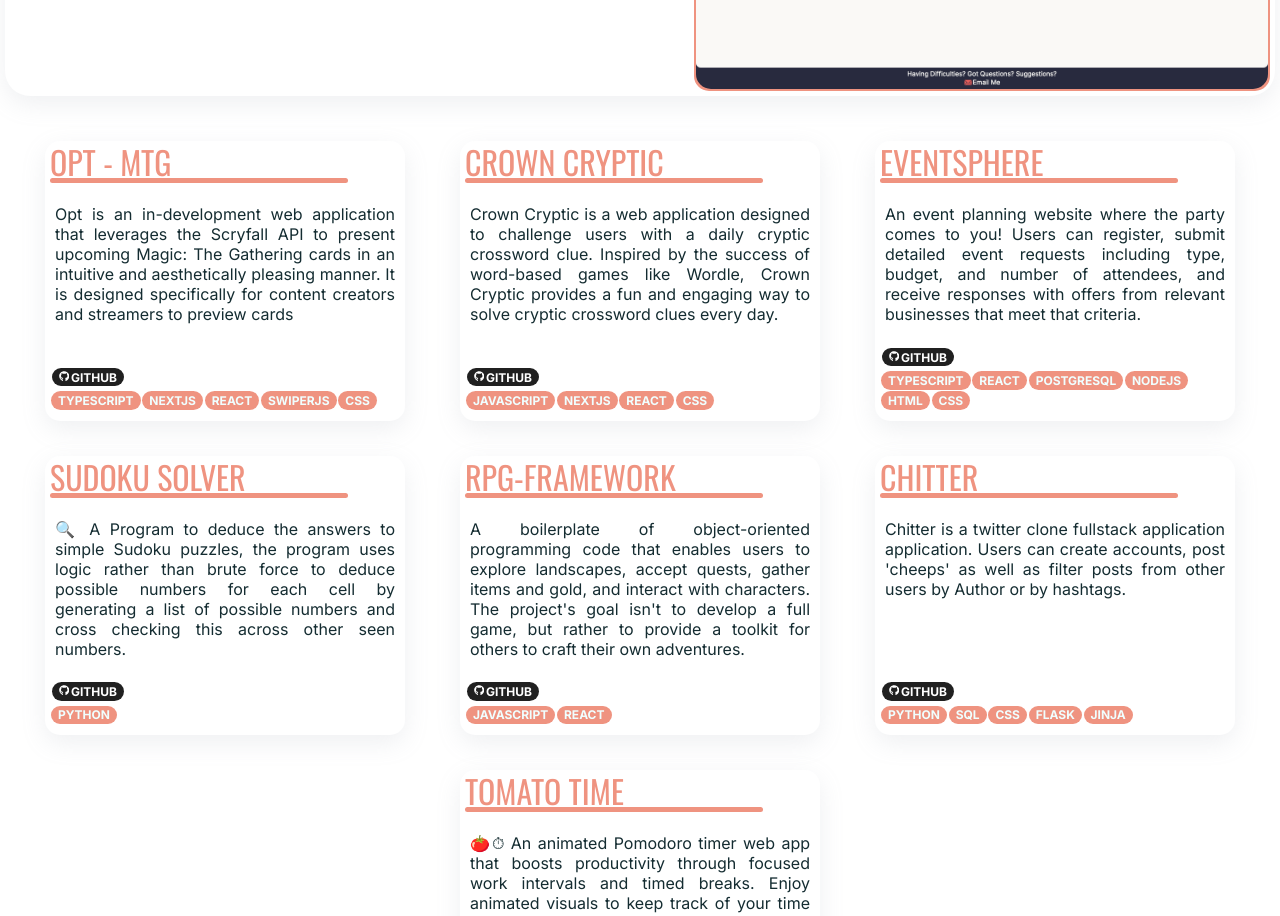
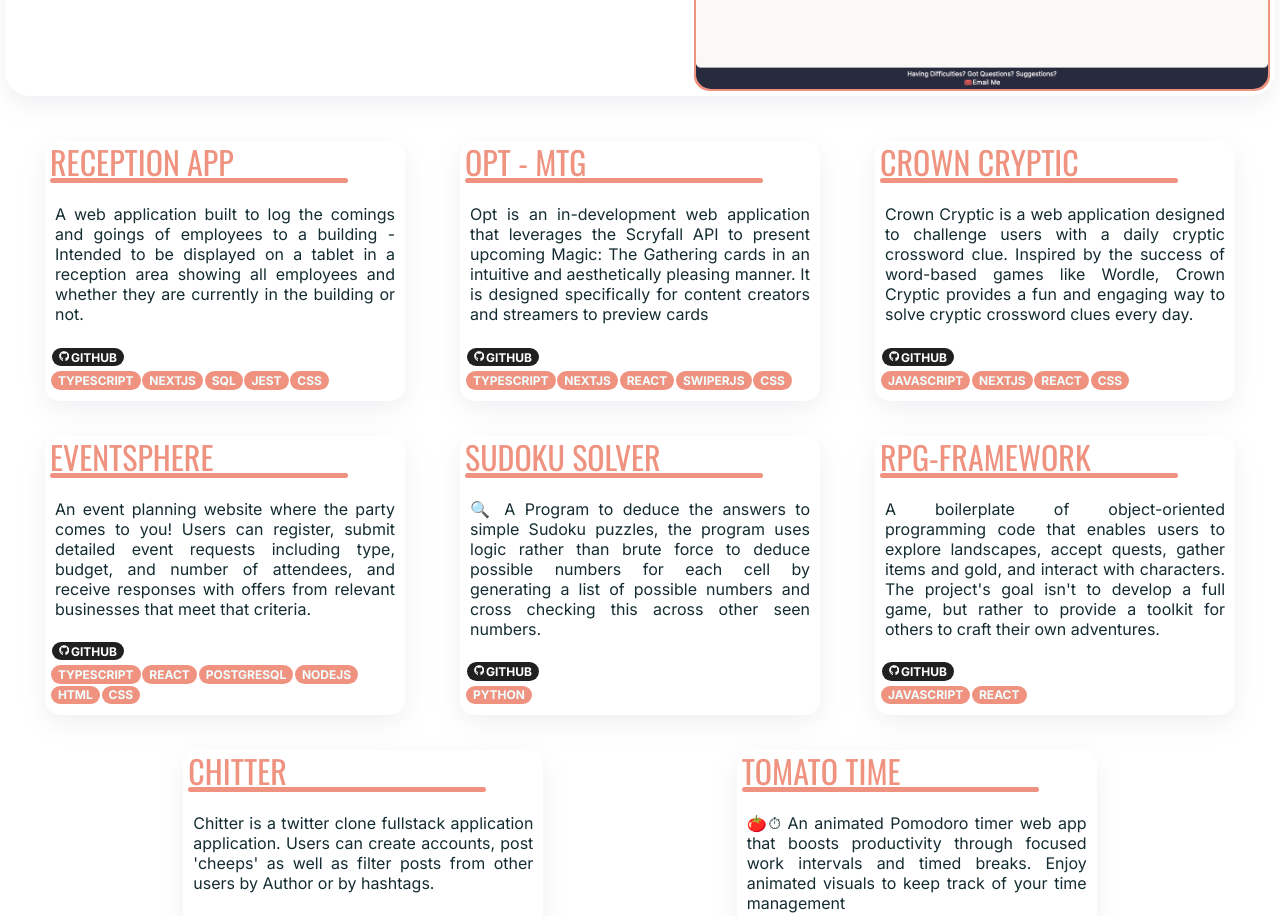
Before and after one commit to Fordcois/Portfolio, a Next.js app: page / in a window 1280 px wide. Shown: the part 2440-3356 px from the top of the page. Built offline with nearby package versions, Linux system fonts and the light colour scheme.

Commit message:
Adds Reception App to NonVisual Projects

```diff
--- a/src/components/NoVisualProjects.js
+++ b/src/components/NoVisualProjects.js
@@ -8,6 +8,13 @@
     // github:'http://www.github.com' - Remove if no Link,
     // website: 'http://twitter.com' - Remove if no ink,
     // },
+    {
+      name: "Reception App",
+      description:
+        "A web application built to log the comings and goings of employees to a building - Intended to be displayed on a tablet in a reception area showing all employees and whether they are currently in the building or not.",
+      techUsed: ["Typescript","nextJS", "SQL","Jest", "CSS"],
+      github: "https://github.com/Fordcois/reception-app",
+    },
     {
       name: "Opt - MTG",
       description:
```
